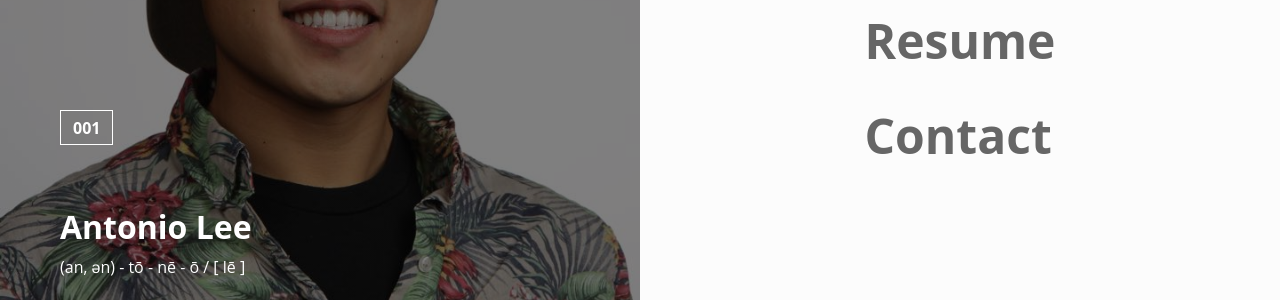
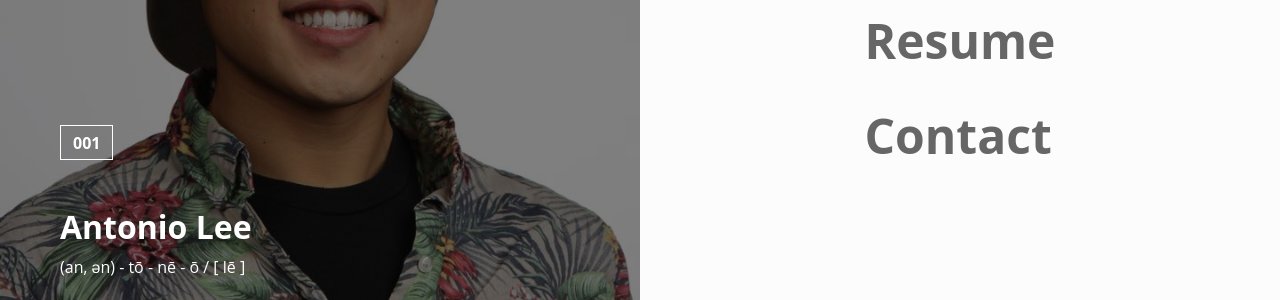
Before and after one commit to antoniolee/antoniolee.github.io, a Jekyll site: the page built from index.html, in a window 1280 px wide. Shown: the part 410-710 px from the top of the page. Built offline with Jekyll 4.4.1, drawn with Linux system fonts in a browser that asks for light colours; nearby versions of some CDN libraries.

```diff
--- a/_sass/_tile-definition.scss
+++ b/_sass/_tile-definition.scss
@@ -24,7 +24,7 @@
             padding: 6px 12px 5px;
             font-weight: bold;
             font-size: 1rem;
-            margin-bottom: 60px;
+            margin-bottom: 45px;
         }
         h1 {
             font-size: 3rem;
@@ -72,6 +72,12 @@
     div.tile-definition {
         max-height: 768px;
         min-height: 560px;
+
+        div.definition {
+            span {
+                margin-bottom: 30px;
+            }
+        }
     }
 
     div.tile-definition:before {
--- a/_sass/_work.scss
+++ b/_sass/_work.scss
@@ -125,6 +125,7 @@
 
     div.slalom:hover {
         background-color: darken($slalom-blue, 15%);
+
         h2::before {
             background-color: $slalom-blue;
         }
```
Also changed, not shown: assets/imgs/bg-galileo.jpg (added).
